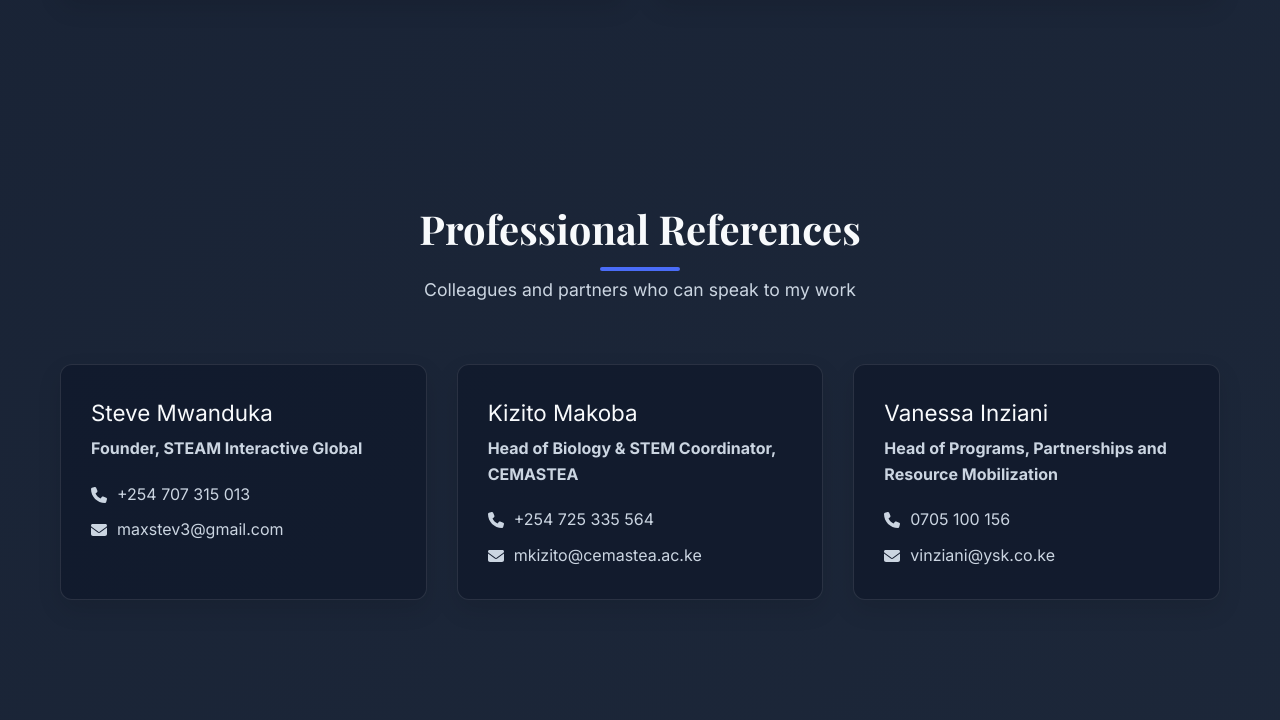
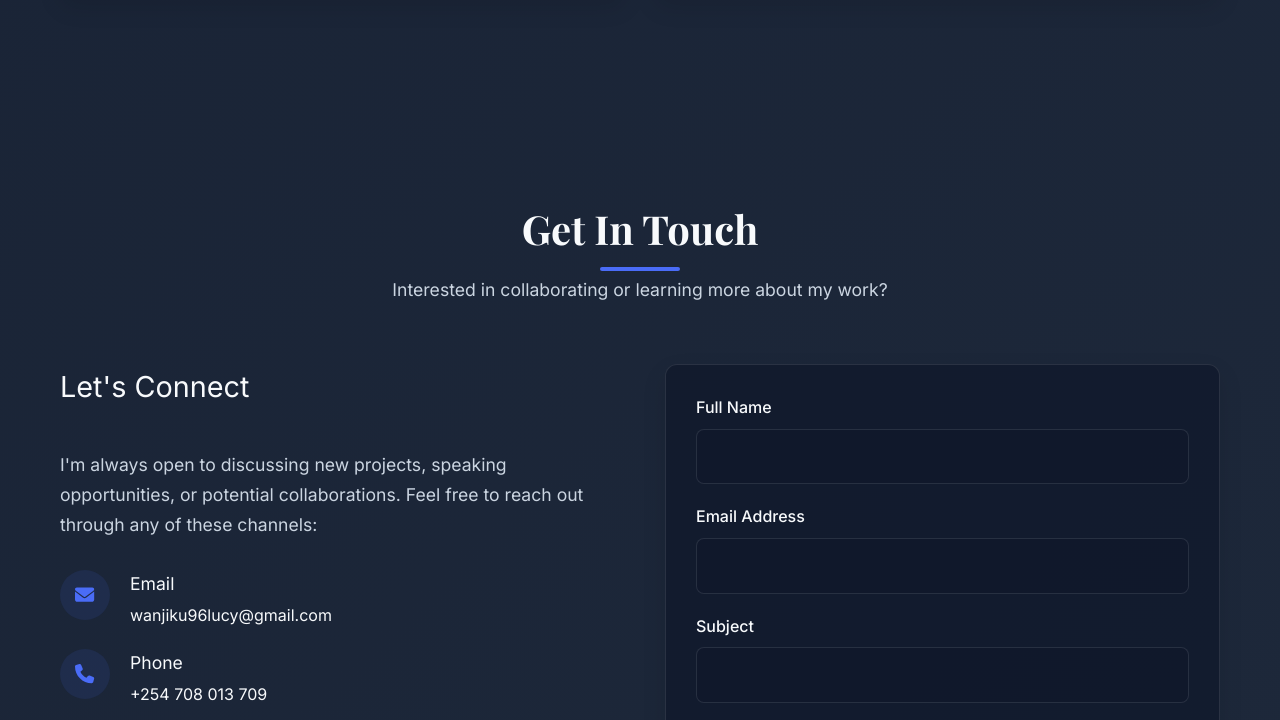
Before and after one commit to mwanikilucy/My_Portfolio, a plain HTML site: page index.html.html in a window 1280 px wide. Shown: the part 7657-8377 px from the top of the page. Drawn offline with nearby package versions, Linux system fonts and the light colour scheme.

Commit message:
Update index.html.html

```diff
--- a/index.html.html
+++ b/index.html.html
@@ -1610,58 +1610,6 @@
         </div>
     </section>
 
-    <!-- References Section -->
-    <section class="section">
-        <div class="container">
-            <div class="section-header">
-                <h2 class="section-title">Professional References</h2>
-                <p class="section-subtitle">
-                    Colleagues and partners who can speak to my work
-                </p>
-            </div>
-
-            <div class="expertise-grid">
-                <div class="reference-card">
-                    <h3>Steve Mwanduka</h3>
-                    <p><strong>Founder, STEAM Interactive Global</strong></p>
-                    <div class="reference-contact">
-                        <a href="tel:+254707315013">
-                            <i class="fas fa-phone"></i> +254 707 315 013
-                        </a>
-                        <a href="mailto:maxstev3@gmail.com">
-                            <i class="fas fa-envelope"></i> maxstev3@gmail.com
-                        </a>
-                    </div>
-                </div>
-
-                <div class="reference-card">
-                    <h3>Kizito Makoba</h3>
-                    <p><strong>Head of Biology & STEM Coordinator, CEMASTEA</strong></p>
-                    <div class="reference-contact">
-                        <a href="tel:+254725335564">
-                            <i class="fas fa-phone"></i> +254 725 335 564
-                        </a>
-                        <a href="mailto:mkizito@cemastea.ac.ke">
-                            <i class="fas fa-envelope"></i> mkizito@cemastea.ac.ke
-                        </a>
-                    </div>
-                </div>
-
-                <div class="reference-card">
-                    <h3>Vanessa Inziani</h3>
-                    <p><strong>Head of Programs, Partnerships and Resource Mobilization</strong></p>
-                    <div class="reference-contact">
-                        <a href="tel:0705100156">
-                            <i class="fas fa-phone"></i> 0705 100 156
-                        </a>
-                        <a href="mailto:vinziani@ysk.co.ke">
-                            <i class="fas fa-envelope"></i> vinziani@ysk.co.ke
-                        </a>
-                    </div>
-                </div>
-            </div>
-        </div>
-    </section>
 
     <!-- Contact Section -->
     <section id="contact" class="section">
```
